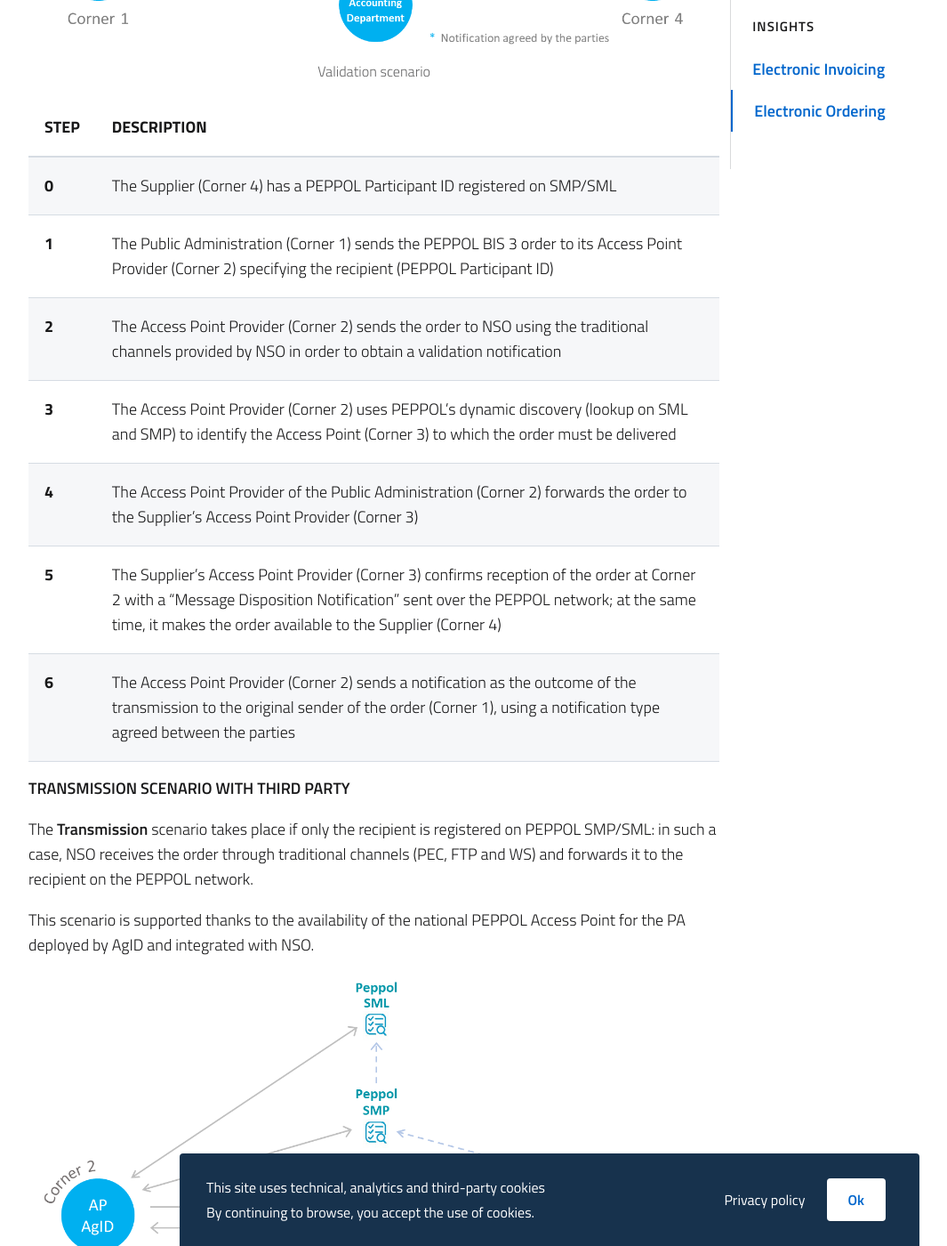
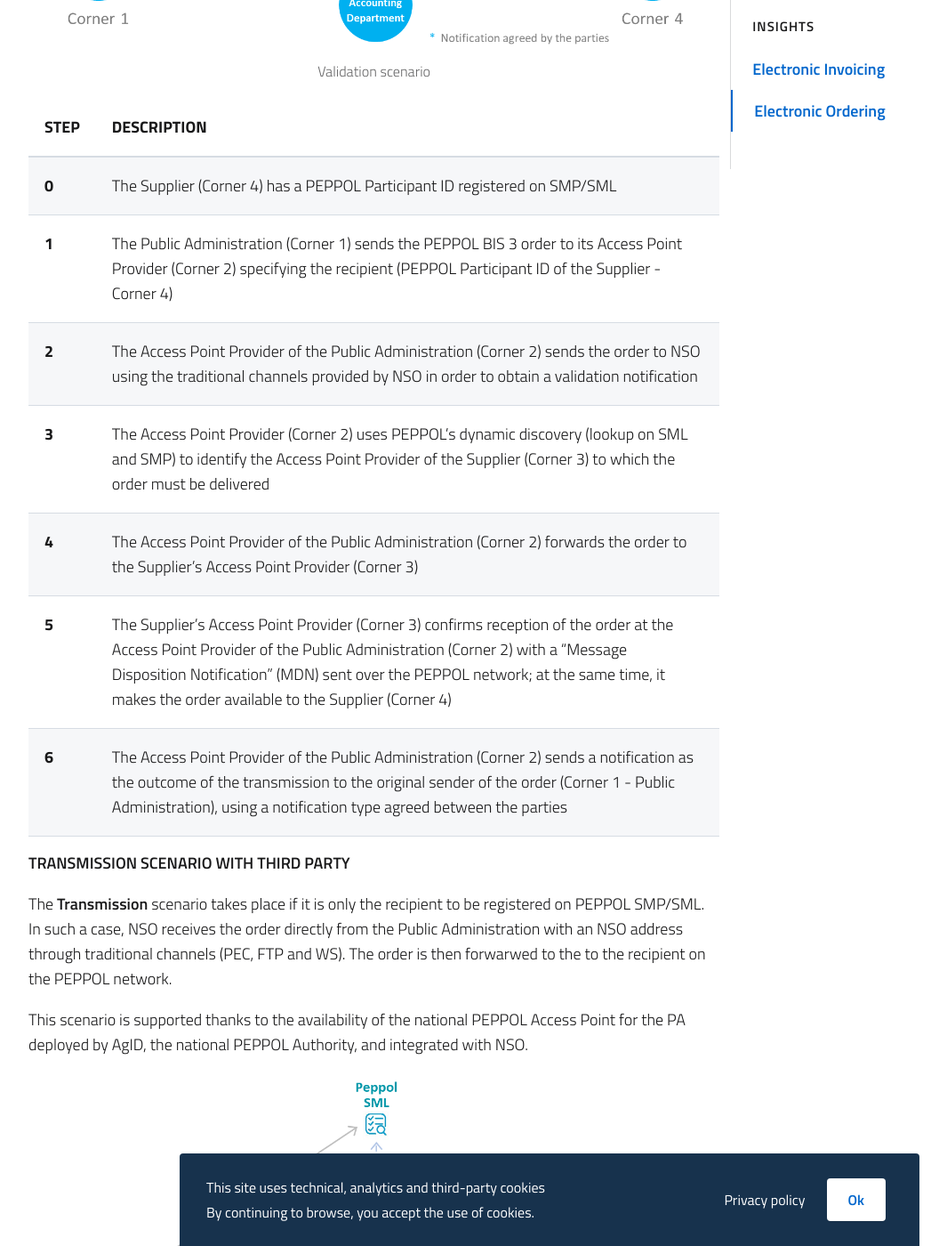
Before and after one commit to realeroberto/peppol.agid.gov.it, a Jekyll site: the page built from en/insights/electronic-ordering.md, in a window 1280 px wide and 1400 px high, scrolled down 1730 px. Shown: the whole window at 89% size, without its empty margins (22-1087 px from the left). Built offline with Jekyll 4.4.1, drawn with Linux system fonts in a browser that asks for light colours; some of the changed text lies outside the part shown.

Commit message:
Edit Electronic Order

```diff
--- a/en/insights/electronic-ordering.md
+++ b/en/insights/electronic-ordering.md
@@ -23,11 +23,11 @@
 
 -   February 1, 2020 for orders relating to goods;
 
--   February 1, 2021 for orders relating to services.
+-   January 1, 2021 for orders relating to services.
 
 The **NSO** system is the **central infrastructure** for the exchange of
 electronic orders between public bodies and suppliers, which, in addition to
-traditional channels (PEC, FTP, WS), also provides for the transmission of
+the traditional channels (PEC, FTP, WS), also provides for the transmission of
 documents over the PEPPOL network. To this end, NSO natively adopts the PEPPOL
 BIS 3 (UBL) [technical specifications](https://peppol-docs.agid.gov.it/) for
 the ordering, the order only and the order agreement.
@@ -65,15 +65,15 @@
     </tr>
     <tr>
       <th scope="row">1</th>
-      <td>The Public Administration (Corner 1) sends the PEPPOL BIS 3 order to its Access Point Provider (Corner 2) specifying the recipient (PEPPOL Participant ID)</td>
+      <td>The Public Administration (Corner 1) sends the PEPPOL BIS 3 order to its Access Point Provider (Corner 2) specifying the recipient (PEPPOL Participant ID of the Supplier - Corner 4)</td>
     </tr>
     <tr>
       <th scope="row">2</th>
-      <td>The Access Point Provider (Corner 2) sends the order to NSO using the traditional channels provided by NSO in order to obtain a validation notification</td>
+      <td>The Access Point Provider of the Public Administration (Corner 2) sends the order to NSO using the traditional channels provided by NSO in order to obtain a validation notification</td>
     </tr>
     <tr>
       <th scope="row">3</th>
-      <td>The Access Point Provider (Corner 2) uses PEPPOL’s dynamic discovery (lookup on SML and SMP) to identify the Access Point (Corner 3) to which the order must be delivered</td>
+      <td>The Access Point Provider (Corner 2) uses PEPPOL’s dynamic discovery (lookup on SML and SMP) to identify the Access Point Provider of the Supplier (Corner 3) to which the order must be delivered</td>
     </tr>
     <tr>
       <th scope="row">4</th>
@@ -81,24 +81,26 @@
     </tr>
     <tr>
       <th scope="row">5</th>
-      <td>The Supplier’s Access Point Provider (Corner 3) confirms reception of the order at Corner 2 with a “Message Disposition Notification” sent over the PEPPOL network; at the same time, it makes the order available to the Supplier (Corner 4)</td>
+      <td>The Supplier’s Access Point Provider (Corner 3) confirms reception of the order at the Access Point Provider of the Public Administration (Corner 2) with a “Message Disposition Notification” (MDN) sent over the PEPPOL network; at the same time, it makes the order available to the Supplier (Corner 4)</td>
     </tr>
     <tr>
       <th scope="row">6</th>
-      <td>The Access Point Provider (Corner 2) sends a notification as the outcome of the transmission to the original sender of the order (Corner 1), using a notification type agreed between the parties</td>
+      <td>The Access Point Provider of the Public Administration (Corner 2) sends a notification as the outcome of the transmission to the original sender of the order (Corner 1 - Public Administration), using a notification type agreed between the parties</td>
     </tr>
   </tbody>
 </table>
 
 **TRANSMISSION SCENARIO WITH THIRD PARTY**
 
-The **Transmission** scenario takes place if only the recipient is registered
-on PEPPOL SMP/SML: in such a case, NSO receives the order through traditional
-channels (PEC, FTP and WS) and forwards it to the recipient on the PEPPOL
-network.
+The **Transmission** scenario takes place if it is only the recipient to be
+registered on PEPPOL SMP/SML. In such a case, NSO receives the order directly
+from the Public Administration with an NSO address through traditional channels
+(PEC, FTP and WS). The order is then forwarwed to the to the recipient on the
+PEPPOL network.
 
 This scenario is supported thanks to the availability of the national PEPPOL
-Access Point for the PA deployed by AgID and integrated with NSO.
+Access Point for the PA deployed by AgID, the national PEPPOL Authority, and
+integrated with NSO.
 
 <figure class="figure">
   <img src="/assets/images/e-ordering-2-en.png" class="figure-img img-fluid rounded" alt="Transmission scenario with third party">
@@ -119,15 +121,15 @@
     </tr>
     <tr>
       <th scope="row">1</th>
-      <td>The PA sends the PEPPOL BIS 3 Order to NSO (Corner 1) specifying the receiver (PEPPOL Participant ID)</td>
+      <td>The PA sends the PEPPOL BIS 3 Order to NSO (Corner 1) specifying the receiver (PEPPOL Participant ID of the Supplier - Corner 4)</td>
     </tr>
     <tr>
       <th scope="row">2</th>
-      <td>Provided internal checks are successful, NSO sends the order to the national PEPPOL Access Point for the PA (Corner 2)</td>
+      <td>Provided internal checks are successful, NSO (Corner 1) sends the order to the national PEPPOL Access Point for the PA (Corner 2)</td>
     </tr>
     <tr>
       <th scope="row">3</th>
-      <td>The national PEPPOL Access Point for the PA (Corner 2) uses PEPPOL’s dynamic discovery (lookup on SML and SMP) to identify the Access Point (Corner 3) to which it must deliver the document</td>
+      <td>The national PEPPOL Access Point for the PA (Corner 2) uses PEPPOL’s dynamic discovery (lookup on SML and SMP) to identify the Access Point Provider of the Supplier (Corner 3) to which it must deliver the document</td>
     </tr>
     <tr>
       <th scope="row">4</th>
@@ -135,11 +137,11 @@
     </tr>
     <tr>
       <th scope="row">5</th>
-      <td>The Supplier's Access Point Provider (Corner 3) aknowledges receipt of the order at Corner 2 with a “Message Disposition Notification” transmitted over the PEPPOL network; at the same time, it makes the order available to the Supplier (Corner 4)</td>
+      <td>The Supplier's Access Point Provider (Corner 3) acknowledges receipt of the order at the national PEPPOL Access Point for the PA (Corner 2) with a “Message Disposition Notification” transmitted over the PEPPOL network; at the same time, it makes the order available to the Supplier (Corner 4)</td>
     </tr>
     <tr>
       <th scope="row">6</th>
-      <td>The Access Point Provider (Corner 2) delivers the notification received for the outcome of the transmission over the PEPPOL network to NSO (Corner 1)</td>
+      <td>The national Point Provider for the PA (Corner 2) delivers the notification received for the outcome of the transmission over the PEPPOL network to NSO (Corner 1)</td>
     </tr>
     <tr>
       <th scope="row">7</th>
```
Also changed, not shown: other parts of en/insights/electronic-ordering.md (+1 -1 lines), it/approfondimenti/ordine-elettronico.md (+30 -25 lines).
